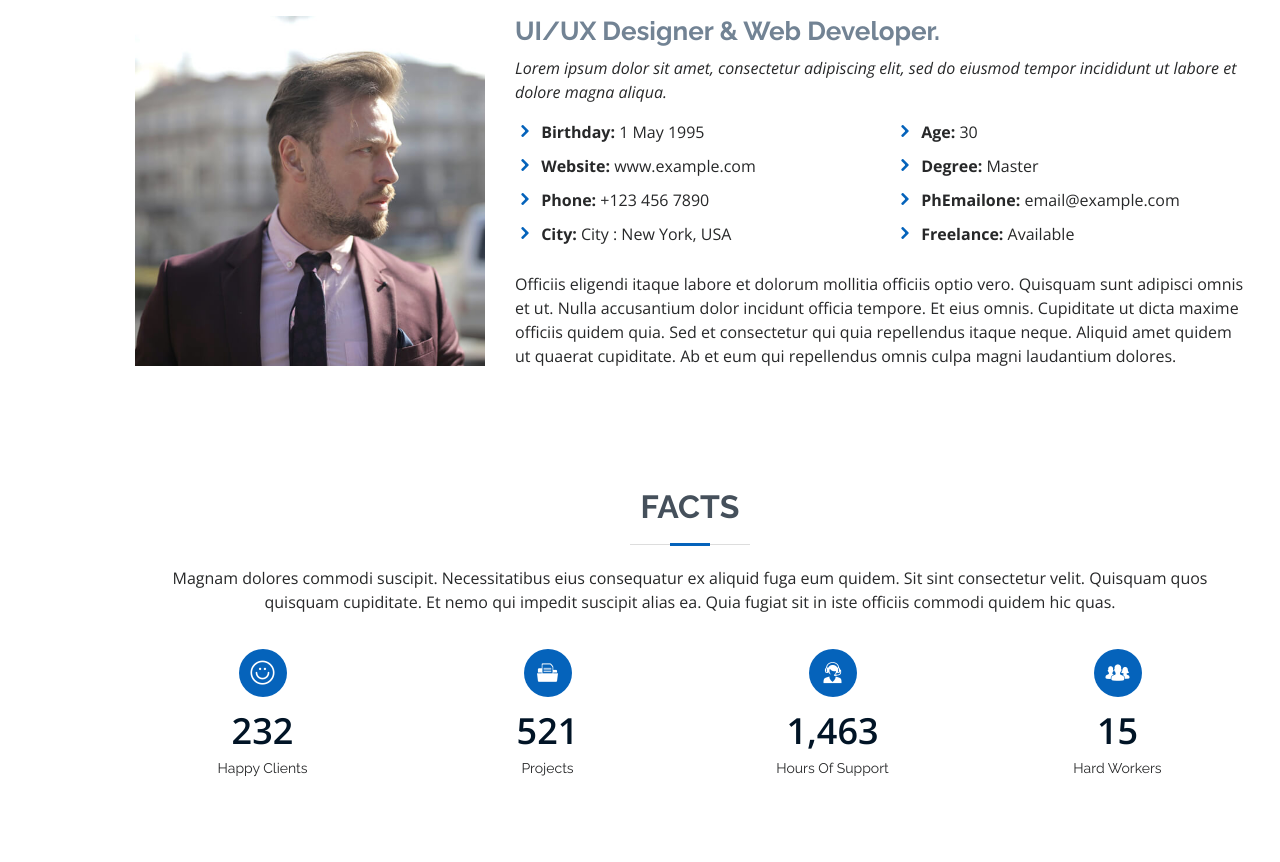
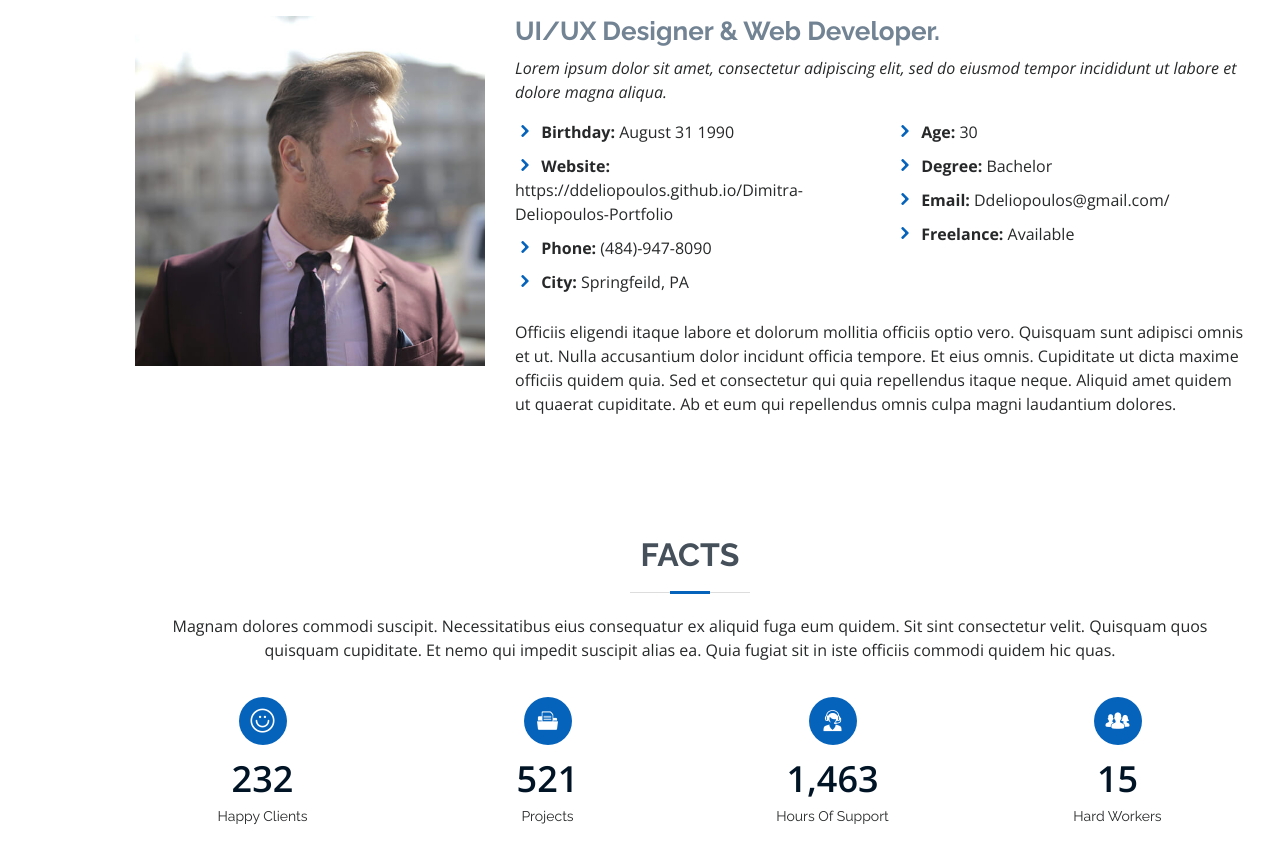
Before and after one commit to ddeliopoulos/Dimitra-Deliopoulos-Portfolio, a plain HTML site: page index.html in a window 1280 px wide. Shown: the part 1000-1862 px from the top of the page. Drawn offline with nearby package versions, Linux system fonts and the light colour scheme.

Commit message:
Update index.html

```diff
--- a/index.html
+++ b/index.html
@@ -95,17 +95,17 @@
             <div class="row">
               <div class="col-lg-6">
                 <ul>
-                  <li><i class="icofont-rounded-right"></i> <strong>Birthday:</strong> 1 May 1995</li>
-                  <li><i class="icofont-rounded-right"></i> <strong>Website:</strong> www.example.com</li>
-                  <li><i class="icofont-rounded-right"></i> <strong>Phone:</strong> +123 456 7890</li>
-                  <li><i class="icofont-rounded-right"></i> <strong>City:</strong> City : New York, USA</li>
+                  <li><i class="icofont-rounded-right"></i> <strong>Birthday:</strong> August 31 1990</li>
+                  <li><i class="icofont-rounded-right"></i> <strong>Website:</strong> https://ddeliopoulos.github.io/Dimitra-Deliopoulos-Portfolio</li>
+                  <li><i class="icofont-rounded-right"></i> <strong>Phone:</strong> (484)-947-8090</li>
+                  <li><i class="icofont-rounded-right"></i> <strong>City:</strong> Springfeild, PA</li>
                 </ul>
               </div>
               <div class="col-lg-6">
                 <ul>
                   <li><i class="icofont-rounded-right"></i> <strong>Age:</strong> 30</li>
-                  <li><i class="icofont-rounded-right"></i> <strong>Degree:</strong> Master</li>
-                  <li><i class="icofont-rounded-right"></i> <strong>PhEmailone:</strong> email@example.com</li>
+                  <li><i class="icofont-rounded-right"></i> <strong>Degree:</strong> Bachelor</li>
+                  <li><i class="icofont-rounded-right"></i> <strong>Email:</strong> Ddeliopoulos@gmail.com/</li>
                   <li><i class="icofont-rounded-right"></i> <strong>Freelance:</strong> Available</li>
                 </ul>
               </div>
```
